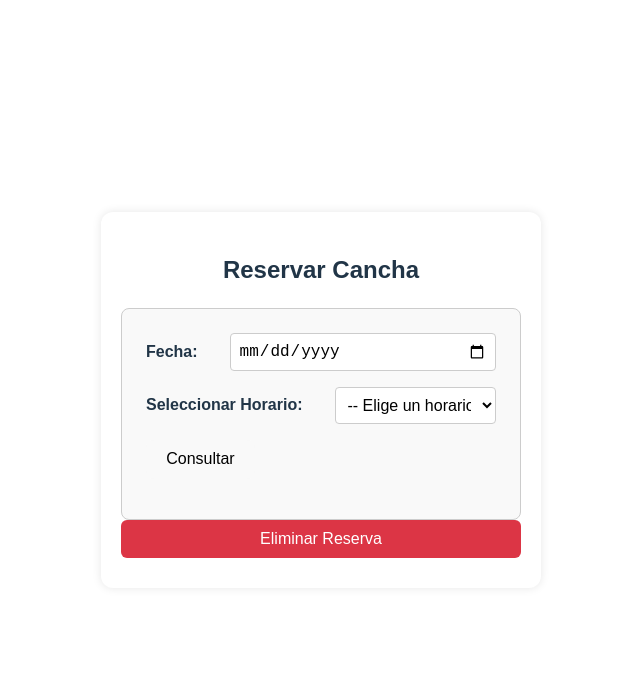
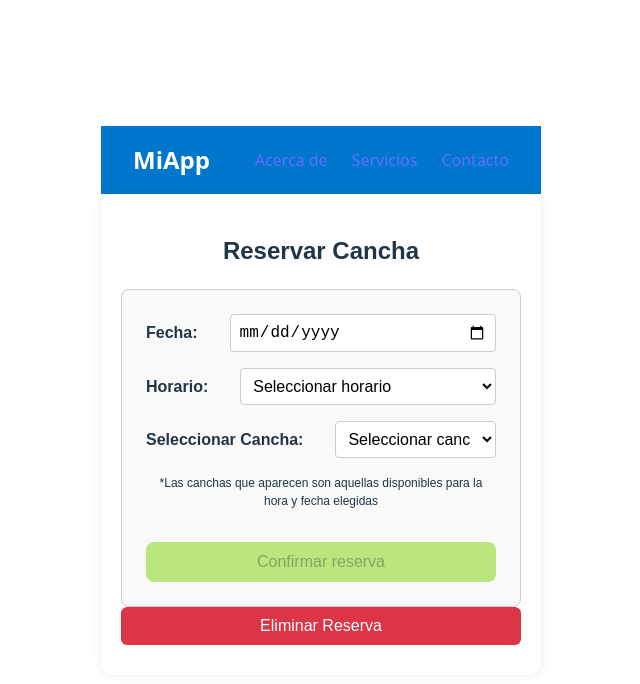
Before and after one commit to ClemenRey/iaw, a React (Vite) app in the folder Cliente/Turnos/: page / in a window 1280 px wide. Shown: the top 684 px of the page, without its empty margins (319-959 px from the left). Built offline with nearby package versions, Linux system fonts and the light colour scheme.

Commit message:
cambios muchos

```diff
--- /dev/null
+++ b/Cliente/Turnos/src/AlertaReserva.tsx
@@ -0,0 +1,21 @@
+
+
+ function AlertaReserva({ mensaje, exito, onClose }) {
+    return (
+      <div
+        className="contenedor-formulario alerta-reserva"
+        style={{
+          borderColor: exito ? "green" : "red",
+          backgroundColor: exito ? "#e6ffe6" : "#ffe6e6",
+          color: exito ? "green" : "red",
+        }}
+      >
+        <p>{mensaje}</p>
+        <button className="btn-confirmar" onClick={onClose}>
+          Cerrar
+        </button>
+      </div>
+    );
+  }
+
+  export default AlertaReserva;
--- a/Cliente/Turnos/src/App.tsx
+++ b/Cliente/Turnos/src/App.tsx
@@ -1,12 +1,14 @@
 import { useState } from 'react'
 import './App.css'
 import PanelReserva from './PanelReserva'
-
+import NavBar from './NavBar'
 function App() {
   const [count, setCount] = useState(0)
 
   return (
     <>
+      <NavBar></NavBar>
+
      <PanelReserva></PanelReserva>
     </>
   )
--- a/Cliente/Turnos/src/FormularioReserva.css
+++ b/Cliente/Turnos/src/FormularioReserva.css
@@ -8,6 +8,12 @@
     background-color: #f9f9f9;
     max-width: 400px;
     margin: 0 auto;
+}
+
+#aclaracion {
+
+    font-size : 0.75rem;
+
 }
 
 .label {
--- a/Cliente/Turnos/src/FormularioReserva.tsx
+++ b/Cliente/Turnos/src/FormularioReserva.tsx
@@ -1,9 +1,11 @@
 import React, { useState } from 'react';
 import { useEffect } from 'react';
 import './FormularioReserva.css';
+import  AlertaReserva from './AlertaReserva';
 
 
 function FormularioReserva() {
+
     const [cancha, setCancha] = useState("");
     const [canchasDisponibles, setCanchaDisponibles] = useState([]);
     const [horario, setHorario] = useState("");
@@ -12,11 +14,60 @@ function FormularioReserva() {
     const [dni, setDni] = useState("");
     const [telefono, setTelefono] = useState("");
     const [visilidadInputs, setVisibilidadInputs] = useState("hidden");
+    const [mostrarAlerta , setMostrarAlerta] = useState(false);
+    const [mensaje , setMensaje] = useState("");
+    const [exito, setExito] = useState(false);
+    const [botonDeshabilitado , setBotonDeshabilitado] = useState(true);
+
+
     const [visilidadConfirmar, setVisibilidadConfirmar] = useState("hidden");
     const [visibilidadCanchas, setVisibilidadCanchas] = useState("hidden");
     const [visibilidadReservar, setVisibilidadReservar] = useState("hidden");
 
-    function consultarCanchas() {
+
+
+
+    /*useEffect(() => {
+
+        alert("Entré a useEffect de botón confirmar")
+        if (dia != "" && horario != "" && cancha != "") setFormularioValido(true);
+
+    } , [dia,horario,cancha]);*/
+
+    useEffect (() => {
+
+
+            if (dia != "" && horario != "") {
+
+            fetch('http://localhost:3001/canchas_disponibles' , {
+
+                method : 'POST',
+                headers: {'Content-type' : 'application/json'},
+                body: JSON.stringify({
+                    dia : dia,
+                    horario : horario
+                  }),
+
+
+            }).then(res => res.json())
+            .then(data => {
+
+
+                setCanchaDisponibles(data);
+                setVisibilidadCanchas("visible");
+                setVisibilidadReservar("visible");
+
+            }); // Me convierte a objeto de JavaScript la respuesta
+
+        }
+
+    } , [dia, horario]);
+
+
+
+
+
+    /*function consultarCanchas() {
         if(dia === "" || horario === ""){
             return
         }else{
@@ -38,7 +89,9 @@ function FormularioReserva() {
             setVisibilidadCanchas("visible");
             setVisibilidadReservar("visible");
         }
-    }
+    }*/
+
+
     function realizarReserva() {
         if (nombre === "" || dni === "" || telefono === "") {
             setVisibilidadInputs("visible");
@@ -48,21 +101,50 @@ function FormularioReserva() {
             setVisibilidadConfirmar("visible");
         }
     }
+
     function confirmarReserva() {
-        const url = new URL('http://localhost:3001/reservar');
-        url.searchParams.append('dia', dia);
-        url.searchParams.append('horario', horario);
-        url.searchParams.append('cancha', cancha);
-        let turno = Number(horario)+1
-        let canchaSeleccionada = Number(cancha)+1
-        fetch(url.toString() , {
+
+        fetch('http://localhost:3001/reservar' , {
             method: 'POST',
             headers: {
                 'Content-Type': 'application/json'
             },
-        }).then(res => res.json())
+
+            body: JSON.stringify({
+                dia : dia,
+                horario : horario,
+                cancha : cancha
+              })
+        }).then(res => {
+
+            const data = res.json();
+            if (!res.ok) {throw new Error("Error en la reserva")}
+            return data;
+
+        })
             //TODO: MOSTRAR CONFIRMACION DE RESERVA
-            .then(data => {console.log(data)})
+            .then(data => {
+
+                console.log(data); //Reserva realizada con éxito
+
+                setMensaje(`${data.mensaje}. Su código de reserva es  ${data.codigo} . Puede consultar su reserva haciendo click en Consultar mi reserva`);
+                setExito(true);
+                setMostrarAlerta(true);
+                //Resetear los campos y deshabilitar el botón de confirmar
+                setDia("");
+                setHorario("");
+                setCancha("");
+                setBotonDeshabilitado(true);
+
+            })
+            .catch(() => {
+
+                setMensaje(`No pudo realizarse la reserva. Complete todos los campos`);
+                setExito(false);
+                setMostrarAlerta(true);
+
+            });
+
 
 
     }
@@ -76,6 +158,7 @@ function FormularioReserva() {
         return `${year}-${month}-${day}`;
     };
     return (
+        <>
         <div className="contenedor-formulario">
             <div className="form-group">
                 <label className="label">Fecha: </label>
@@ -83,68 +166,92 @@ function FormularioReserva() {
                     type="date"
                     value={dia}
                     min={obtenerFechaHoy()} // Establecer la fecha mínima como hoy
-                    onChange={(e) => setDia(e.target.value)}
+                    onChange={
+
+                        (e) => {
+                        setDia(e.target.value);
+                        if (e.target.value != "" && horario != "" && cancha != "") setBotonDeshabilitado(false);
+
+                    }}
                 />
             </div>
             <div className="form-group">
-                <label htmlFor="horario" className="label">Seleccionar Horario:</label>
+                <label htmlFor="horario" className="label">Horario:</label>
                 <select
                     id="horario"
                     value={horario}
-                    onChange={(e) => setHorario(e.target.value)}
+                    onChange={(e) => {
+
+                        setHorario(e.target.value);
+                        if (dia != "" && e.target.value != "" && cancha != "") setBotonDeshabilitado(false);
+
+                    }}
                 >
-                    <option value="">-- Elige un horario --</option>
-                    <option value="0">turno 1 - 9:00</option>
-                    <option value="1">turno 2 - 10:30</option>
-                    <option value="2">turno 3 - 12:00</option>
-                    <option value="3">turno 4 - 13:30</option>
-                    <option value="4">turno 5 - 15:00</option>
-                    <option value="5">turno 6 - 16:30</option>
-                    <option value="6">turno 7 - 18:00</option>
-                    <option value="7">turno 8 - 19:30</option>
-                    <option value="8">turno 9 - 21:00</option>
-                    <option value="9">turno 10 - 22:30</option>
+                    <option value="">Seleccionar horario</option>
+                    <option value="0">Turno 1 - 9:00</option>
+                    <option value="1">Turno 2 - 10:30</option>
+                    <option value="2">Turno 3 - 12:00</option>
+                    <option value="3">Turno 4 - 13:30</option>
+                    <option value="4">Turno 5 - 15:00</option>T                    <option value="5">Turno 6 - 16:30</option>
+                    <option value="6">Turno 7 - 18:00</option>
+                    <option value="7">Turno 8 - 19:30</option>
+                    <option value="8">Turno 9 - 21:00</option>
+                    <option value="9">Turno 10 - 22:30</option>
                 </select>
             </div>
-            <div className='form-group'>
-                <button onClick={consultarCanchas}>Consultar</button>
-            </div>
-            <div className="form-group" id={visibilidadCanchas}>
+
+            <div className="form-group">
                 <label htmlFor="cancha" className="label">Seleccionar Cancha:</label>
                 <select id="cancha"
                         value={cancha}
-                        onChange={(e) => setCancha(e.target.value)}>
-                    <option value="">-- Elige una cancha --</option>
+                        onChange={
+
+                            (e) => {
+
+                                setCancha(e.target.value);
+                                if (dia != "" && horario != "" && e.target.value != "") setBotonDeshabilitado(false);
+
+                            }}>
+                    <option value="">Seleccionar cancha</option>
                     {canchasDisponibles.map((disponible, index) => (
-                        disponible?<option key={index} value={index}>cancha {index+1}</option>:null
+                        disponible?<option key={index} value={index}>Cancha {index+1}</option>:null
                     ))}
 
                 </select>
             </div>
+            <label id ="aclaracion">*Las canchas que aparecen son aquellas disponibles para la hora y fecha elegidas</label>
             <div className="form-group" id={visilidadInputs}>
-                <label >ingrese su nombre: </label>
+                <label >Ingrese su nombre: </label>
                 <input type="text" value={nombre} onChange={(e)=>{setNombre(e.target.value)}}></input>
             </div>
             <div className="form-group" id={visilidadInputs}>
-                <label>ingrese su DNI: </label>
+                <label>Ingrese su DNI: </label>
                 <input type="text" value={dni} onChange={(e)=>{setDni(e.target.value)}}></input>
             </div>
             <div className="form-group" id={visilidadInputs}>
-                <label>ingrese su telefono: </label>
+                <label>Ingrese su telefono: </label>
                 <input type="text"value={telefono} onChange={(e)=>{setTelefono(e.target.value)}}></input>
             </div>
             <div className="form-group">
-                <button
-                    id={visibilidadReservar}
-                    onClick={realizarReserva}
-                >Reservar</button>
-                <button
+
+            </div>
+            <button
+
+                    disabled = {botonDeshabilitado}
                     className="btn-confirmar"
-                    id ={visilidadConfirmar}
                     onClick={confirmarReserva}
                 > Confirmar reserva</button>
-            </div>
         </div>
+
+        { mostrarAlerta && <AlertaReserva
+        mensaje={mensaje}
+        exito={exito}
+        onClose={() => setMostrarAlerta(false)}
+
+        />  }
+
+        </>
+
     );
 }
 
--- /dev/null
+++ b/Cliente/Turnos/src/NavBar.tsx
@@ -0,0 +1,37 @@
+// Navbar.jsx
+import React from "react";
+
+export default function Navbar() {
+  return (
+    <nav style={styles.nav}>
+      <div style={styles.logo}>MiApp</div>
+      <ul style={styles.navLinks}>
+        <li><a href="#acerca">Acerca de</a></li>
+        <li><a href="#servicios">Servicios</a></li>
+        <li><a href="#contacto">Contacto</a></li>
+      </ul>
+    </nav>
+  );
+}
+
+const styles = {
+  nav: {
+    display: "flex",
+    justifyContent: "space-between",
+    alignItems: "center",
+    padding: "1rem 2rem",
+    backgroundColor: "#0077cc",
+    color: "#fff",
+  },
+  logo: {
+    fontSize: "1.5rem",
+    fontWeight: "bold",
+  },
+  navLinks: {
+    listStyle: "none",
+    display: "flex",
+    gap: "1.5rem",
+    margin: 0,
+    padding: 0,
+  }
+};
```
Also changed, not shown: Cliente/Turnos/src/ReservaConfirmada.tsx (added), 1 other file (tests, documents, lock files or other folders).
